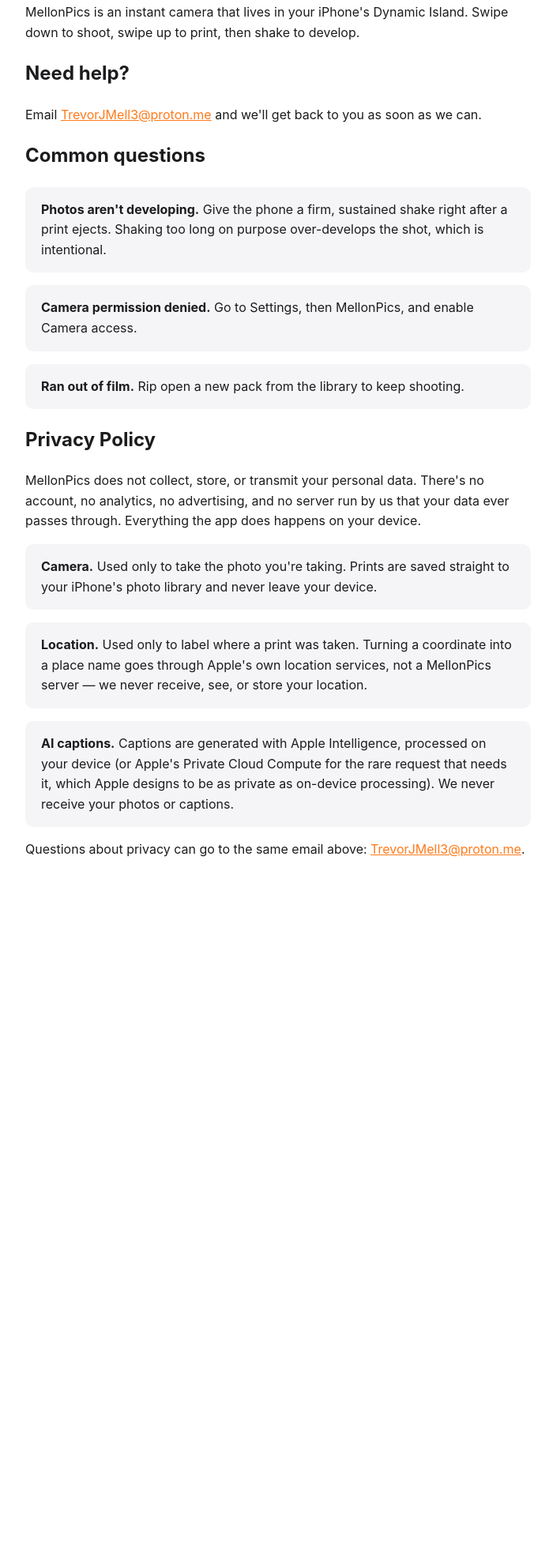
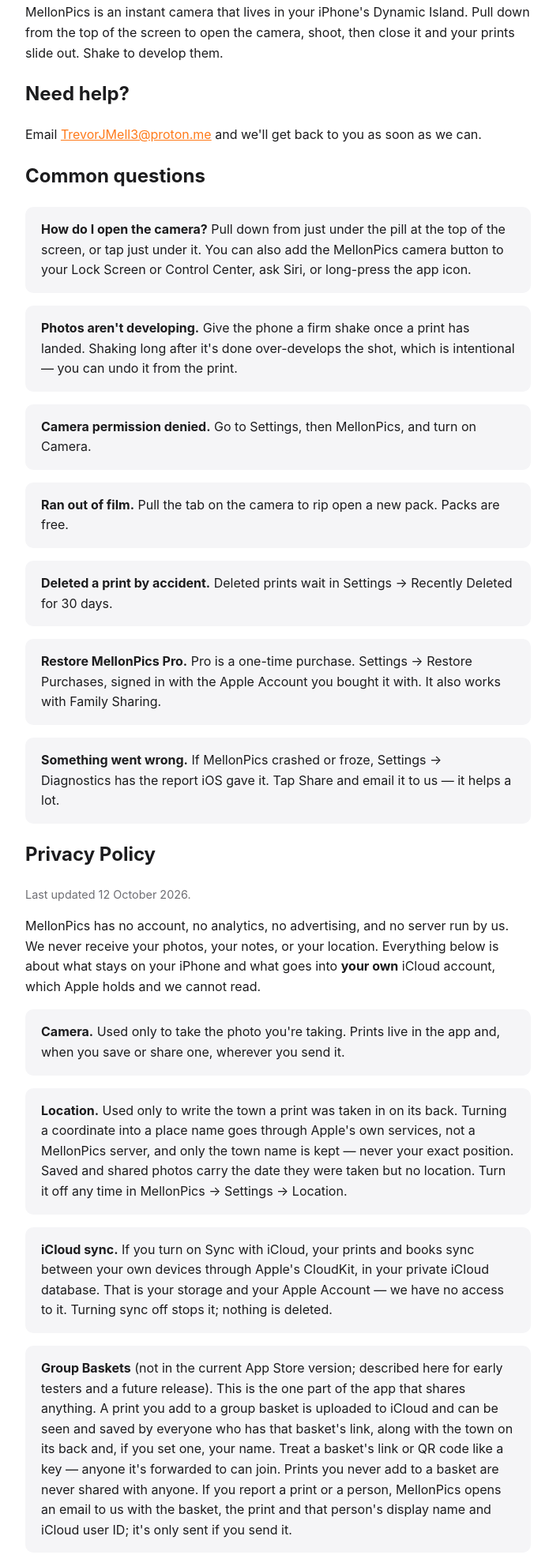
Before and after one commit to Tmello03/mellonpics-support, a plain HTML site: page index.html in a window 1280 px wide. Shown: the part 122-2091 px from the top of the page at 79% size, without its empty margins (288-983 px from the left). Before the commit the page ends 1271 px from the top, so only its background shows below. Drawn offline with Linux system fonts and the light colour scheme.

Commit message:
Support page: privacy policy updated for iCloud sync, Group Baskets and Pro; FAQ refreshed

```diff
--- a/index.html
+++ b/index.html
@@ -9,25 +9,37 @@
   h1 { font-size: 1.8em; }
   a { color: #ff7a1a; }
   .tip { background: #f5f5f7; border-radius: 10px; padding: 16px 20px; margin: 16px 0; }
+  .updated { color: #6e6e73; font-size: 0.9em; }
 </style>
 </head>
 <body>
 <h1>MellonPics Support</h1>
-<p>MellonPics is an instant camera that lives in your iPhone's Dynamic Island. Swipe down to shoot, swipe up to print, then shake to develop.</p>
+<p>MellonPics is an instant camera that lives in your iPhone's Dynamic Island. Pull down from the top of the screen to open the camera, shoot, then close it and your prints slide out. Shake to develop them.</p>
 
 <h2>Need help?</h2>
 <p>Email <a href="mailto:TrevorJMell3@proton.me">TrevorJMell3@proton.me</a> and we'll get back to you as soon as we can.</p>
 
 <h2>Common questions</h2>
-<div class="tip"><strong>Photos aren't developing.</strong> Give the phone a firm, sustained shake right after a print ejects. Shaking too long on purpose over-develops the shot, which is intentional.</div>
-<div class="tip"><strong>Camera permission denied.</strong> Go to Settings, then MellonPics, and enable Camera access.</div>
-<div class="tip"><strong>Ran out of film.</strong> Rip open a new pack from the library to keep shooting.</div>
+<div class="tip"><strong>How do I open the camera?</strong> Pull down from just under the pill at the top of the screen, or tap just under it. You can also add the MellonPics camera button to your Lock Screen or Control Center, ask Siri, or long-press the app icon.</div>
+<div class="tip"><strong>Photos aren't developing.</strong> Give the phone a firm shake once a print has landed. Shaking long after it's done over-develops the shot, which is intentional &mdash; you can undo it from the print.</div>
+<div class="tip"><strong>Camera permission denied.</strong> Go to Settings, then MellonPics, and turn on Camera.</div>
+<div class="tip"><strong>Ran out of film.</strong> Pull the tab on the camera to rip open a new pack. Packs are free.</div>
+<div class="tip"><strong>Deleted a print by accident.</strong> Deleted prints wait in Settings &rarr; Recently Deleted for 30 days.</div>
+<div class="tip"><strong>Restore MellonPics Pro.</strong> Pro is a one-time purchase. Settings &rarr; Restore Purchases, signed in with the Apple Account you bought it with. It also works with Family Sharing.</div>
+<div class="tip"><strong>Something went wrong.</strong> If MellonPics crashed or froze, Settings &rarr; Diagnostics has the report iOS gave it. Tap Share and email it to us &mdash; it helps a lot.</div>
 
 <h2 id="privacy">Privacy Policy</h2>
-<p>MellonPics does not collect, store, or transmit your personal data. There's no account, no analytics, no advertising, and no server run by us that your data ever passes through. Everything the app does happens on your device.</p>
-<div class="tip"><strong>Camera.</strong> Used only to take the photo you're taking. Prints are saved straight to your iPhone's photo library and never leave your device.</div>
-<div class="tip"><strong>Location.</strong> Used only to label where a print was taken. Turning a coordinate into a place name goes through Apple's own location services, not a MellonPics server &mdash; we never receive, see, or store your location.</div>
-<div class="tip"><strong>AI captions.</strong> Captions are generated with Apple Intelligence, processed on your device (or Apple's Private Cloud Compute for the rare request that needs it, which Apple designs to be as private as on-device processing). We never receive your photos or captions.</div>
-<p>Questions about privacy can go to the same email above: <a href="mailto:TrevorJMell3@proton.me">TrevorJMell3@proton.me</a>.</p>
+<p class="updated">Last updated 12 October 2026.</p>
+<p>MellonPics has no account, no analytics, no advertising, and no server run by us. We never receive your photos, your notes, or your location. Everything below is about what stays on your iPhone and what goes into <strong>your own</strong> iCloud account, which Apple holds and we cannot read.</p>
+<div class="tip"><strong>Camera.</strong> Used only to take the photo you're taking. Prints live in the app and, when you save or share one, wherever you send it.</div>
+<div class="tip"><strong>Location.</strong> Used only to write the town a print was taken in on its back. Turning a coordinate into a place name goes through Apple's own services, not a MellonPics server, and only the town name is kept &mdash; never your exact position. Saved and shared photos carry the date they were taken but no location. Turn it off any time in MellonPics &rarr; Settings &rarr; Location.</div>
+<div class="tip"><strong>iCloud sync.</strong> If you turn on Sync with iCloud, your prints and books sync between your own devices through Apple's CloudKit, in your private iCloud database. That is your storage and your Apple Account &mdash; we have no access to it. Turning sync off stops it; nothing is deleted.</div>
+<div class="tip"><strong>Group Baskets</strong> (not in the current App Store version; described here for early testers and a future release). This is the one part of the app that shares anything. A print you add to a group basket is uploaded to iCloud and can be seen and saved by everyone who has that basket's link, along with the town on its back and, if you set one, your name. Treat a basket's link or QR code like a key &mdash; anyone it's forwarded to can join. Prints you never add to a basket are never shared with anyone. If you report a print or a person, MellonPics opens an email to us with the basket, the print and that person's display name and iCloud user ID; it's only sent if you send it.</div>
+<div class="tip"><strong>AI notes.</strong> Written with Apple Intelligence on your device. We never receive your photos or the notes.</div>
+<div class="tip"><strong>Crash reports.</strong> If the app crashes or freezes, iOS hands it a technical report, which stays on your iPhone. It's only sent to us if you choose to share it from Settings &rarr; Diagnostics.</div>
+<div class="tip"><strong>MellonPics Pro.</strong> Purchases are handled entirely by Apple. We never see your payment details and receive no personal information from a purchase. MellonPics Pro is a one-time purchase, not a subscription, so nothing renews and nothing is billed again. Pro is covered by Apple's standard <a href="https://www.apple.com/legal/internet-services/itunes/dev/stdeula/">licensed application terms</a>.</div>
+<div class="tip"><strong>Deleting things.</strong> A deleted print goes to Recently Deleted for 30 days, then it's gone from your iPhone and from your iCloud sync. Deleting the app removes everything it kept on your iPhone.</div>
+<div class="tip"><strong>Children.</strong> MellonPics collects nothing, so there's nothing we could knowingly collect from a child.</div>
+<p>Questions about privacy can go to <a href="mailto:TrevorJMell3@proton.me">TrevorJMell3@proton.me</a>.</p>
 </body>
 </html>
```
